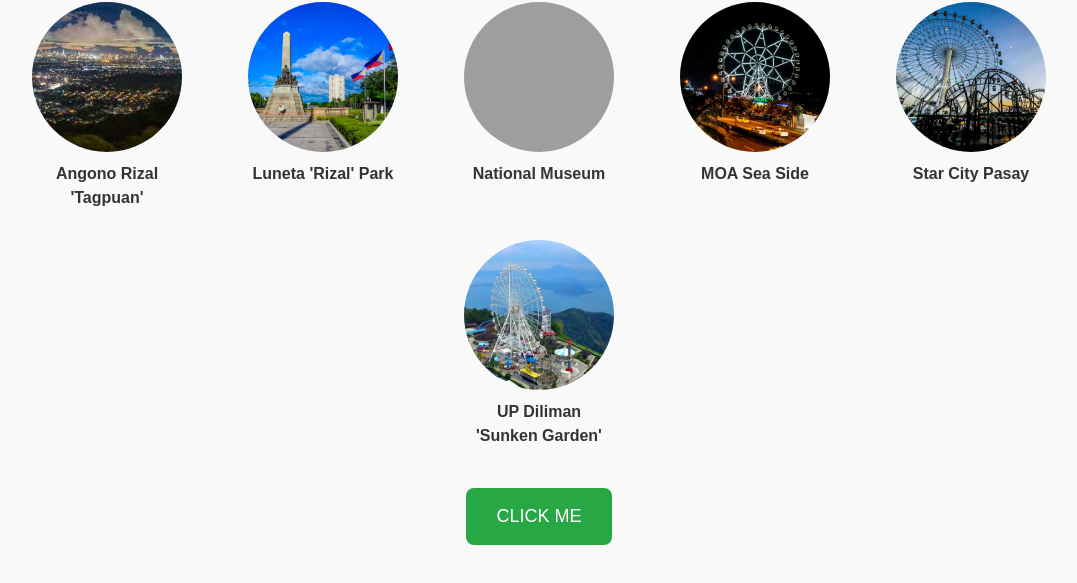
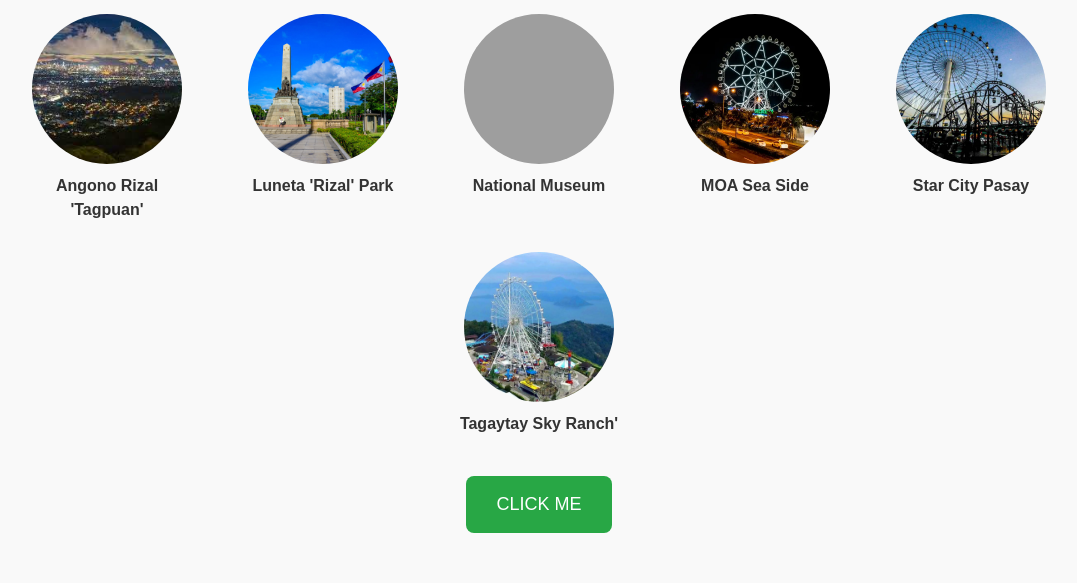
Before and after one commit to jerRAM11/yumi-website, a plain HTML site: page where-to-go.html in a window 1280 px wide. Shown: the part 161-744 px from the top of the page, without its empty margins (101-1178 px from the left). Drawn offline with nearby package versions, Linux system fonts and the light colour scheme; grey boxes are pictures that could not be loaded.

Commit message:
Update where-to-go.html

```diff
--- a/where-to-go.html
+++ b/where-to-go.html
@@ -123,7 +123,7 @@
     </div>
     <div class="col-6 col-md-4 col-lg-2 circle-container">
       <div class="circle" style="background-image: url('Go_Tagaytay_Sky_Ranch.png');" data-location="Tagaytay Sky Ranch'"></div>
-      <div class="circle-text">UP Diliman<br>'Sunken Garden'</div>
+      <div class="circle-text">Tagaytay Sky Ranch'</div>
     </div>
   </div>
   <button class="button" id="clickMeButton" onclick="window.location.href='where-to-eat.html'">CLICK ME</button>
```
